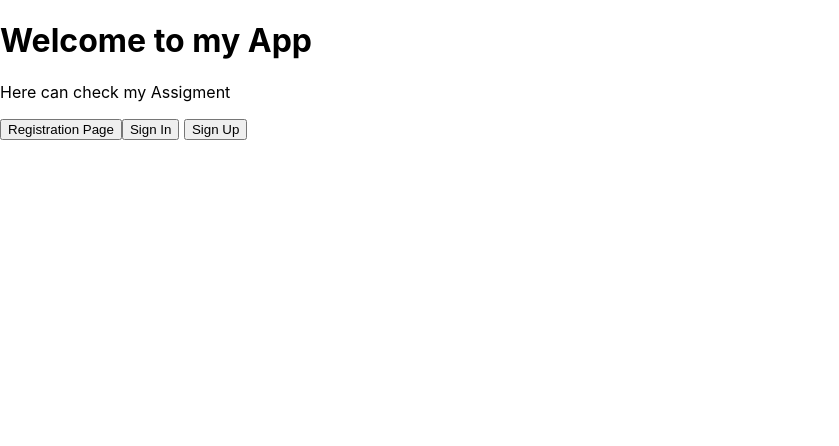
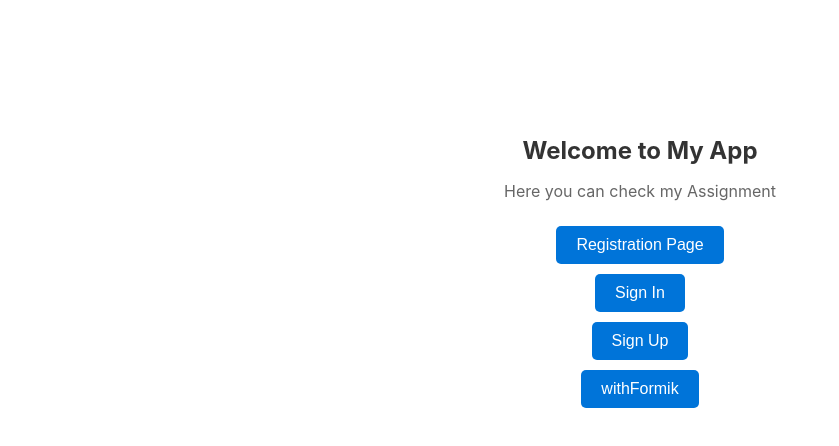
Before and after one commit to RidhoPutraBramantyo/react-form--assigment-from-eduwork-, a React (Create React App) app in the folder assigment-app/: page / in a window 1280 px wide. Shown: the top 446 px of the page, without its empty margins (0-839 px from the left). Built offline with nearby package versions, Linux system fonts and the light colour scheme.

Commit message:
update improvements of css

```diff
--- a/assigment-app/package.json
+++ b/assigment-app/package.json
@@ -6,11 +6,13 @@
     "@testing-library/jest-dom": "^5.17.0",
     "@testing-library/react": "^13.4.0",
     "@testing-library/user-event": "^13.5.0",
+    "formik": "^2.4.5",
     "react": "^18.2.0",
     "react-dom": "^18.2.0",
     "react-router-dom": "^6.17.0",
     "react-scripts": "5.0.1",
-    "web-vitals": "^2.1.4"
+    "web-vitals": "^2.1.4",
+    "yup": "^1.3.2"
   },
   "scripts": {
     "start": "react-scripts start",
--- a/assigment-app/src/App.jsx
+++ b/assigment-app/src/App.jsx
@@ -4,6 +4,7 @@ import HomePage from "./Pages/HomePage";
 import SignUp from "./components/SignUp";
 import SignIn from "./components/SignIn";
 import RegistrationForm from "./components/RegistrationForm";
+import WithFormik from "./components/WithFormik";
 
 function App() {
   return (
@@ -13,6 +14,7 @@ function App() {
         <Route path="/signup" element={<SignUp />} />
         <Route path="/signin" element={<SignIn />} />
         <Route path="/registration" element={<RegistrationForm />} />
+        <Route path="/withformik" element={<WithFormik />} />
       </Routes>
     </Router>
   );
--- a/assigment-app/src/Pages/HomePage.jsx
+++ b/assigment-app/src/Pages/HomePage.jsx
@@ -1,20 +1,24 @@
 import React from "react";
 import { Link } from "react-router-dom";
+import "../css/HomePage.css"; // Impor file CSS Anda
 
 const HomePage = () => {
   return (
-    <div>
-      <h1>Welcome to my App</h1>
-      <p>Here can check my Assigment</p>
-      <div>
+    <div className="home-page">
+      <h1 className="welcome-heading">Welcome to My App</h1>
+      <p className="app-description">Here you can check my Assignment</p>
+      <div className="button-container">
         <Link to="/registration">
-          <button>Registration Page</button>
+          <button className="registration-button">Registration Page</button>
         </Link>
         <Link to="/signin">
-          <button>Sign In</button>
+          <button className="signin-button">Sign In</button>
         </Link>{" "}
         <Link to="/signup">
-          <button>Sign Up</button>
+          <button className="signup-button">Sign Up</button>
+        </Link>
+        <Link to="/withFormik">
+          <button className="with-formik-button">withFormik</button>
         </Link>
       </div>
     </div>
--- a/assigment-app/src/components/RegistrationForm.jsx
+++ b/assigment-app/src/components/RegistrationForm.jsx
@@ -1,5 +1,5 @@
 import React from "react";
-import "../css/RegistrationForm.css";
+import "../css/RegistrationForm.css"; // Impor file CSS Anda
 
 export default class RegistrationForm extends React.Component {
   state = {
@@ -9,15 +9,10 @@ export default class RegistrationForm extends React.Component {
     alamat: "",
     member: false,
   };
+
   render() {
     return (
-      <div
-        style={{
-          margin: "100px auto",
-          border: "1px solid gray",
-          padding: "20px",
-        }}
-      >
+      <div className="registration-form-container">
         <form className="form">
           <label>
             Nama:{" "}
@@ -74,7 +69,7 @@ export default class RegistrationForm extends React.Component {
           </label>
           <br />
           <label>
-            <button>Submit</button>
+            <button className="submit-button">Submit</button>
           </label>
         </form>
       </div>
--- /dev/null
+++ b/assigment-app/src/components/WithFormik.jsx
@@ -0,0 +1,77 @@
+import React from "react";
+import { Formik, Field, Form, ErrorMessage } from "formik";
+import * as Yup from "yup";
+
+const WithFormik = () => {
+  return (
+    <div>
+      <h2>Registration Form</h2>
+      <Formik
+        initialValues={{
+          nama: "",
+          jurusan: "",
+          gender: "",
+          alamat: "",
+          member: false,
+        }}
+        validationSchema={Yup.object({
+          nama: Yup.string().required("Nama wajib diisi"),
+          jurusan: Yup.string().required("Jurusan wajib diisi"),
+          gender: Yup.string().required("Jenis kelamin wajib diisi"),
+          alamat: Yup.string().required("Alamat wajib diisi"),
+        })}
+        onSubmit={(values) => {
+          // Di sini Anda dapat mengirimkan data pendaftaran ke server atau menampilkan hasil ke komponen lain.
+          alert("Registrasi berhasil: " + JSON.stringify(values));
+        }}
+      >
+        <Form>
+          <div>
+            <label>Nama:</label>
+            <Field type="text" name="nama" />
+            <ErrorMessage name="nama" component="div" className="error" />
+          </div>
+
+          <div>
+            <label>Jurusan:</label>
+            <Field as="select" name="jurusan">
+              <option value="">Pilih Jurusan</option>
+              <option value="Teknik Informatika">Teknik Informatika</option>
+              <option value="Sistem Informasi">Sistem Informasi</option>
+              <option value="Desain Komunikasi Visual">
+                Desain Komunikasi Visual
+              </option>
+            </Field>
+            <ErrorMessage name="jurusan" component="div" className="error" />
+          </div>
+
+          <div>
+            <label>Jenis Kelamin:</label>
+            <Field type="radio" name="gender" value="Laki-Laki" /> Laki-laki
+            <Field type="radio" name="gender" value="Perempuan" /> Perempuan
+            <ErrorMessage name="gender" component="div" className="error" />
+          </div>
+
+          <div>
+            <label>Alamat:</label>
+            <Field as="textarea" name="alamat" />
+            <ErrorMessage name="alamat" component="div" className="error" />
+          </div>
+
+          <div>
+            <label>
+              Member:
+              <Field type="checkbox" name="member" />
+            </label>
+          </div>
+
+          <div>
+            <button type="submit">Submit</button>
+          </div>
+        </Form>
+      </Formik>
+    </div>
+  );
+};
+
+export default WithFormik;
--- /dev/null
+++ b/assigment-app/src/css/HomePage.css
@@ -0,0 +1,45 @@
+.home-page {
+  text-align: center;
+  margin: 100px auto;
+  padding: 20px;
+}
+
+.welcome-heading {
+  font-size: 24px;
+  color: #333;
+}
+
+.app-description {
+  font-size: 16px;
+  color: #666;
+  margin-bottom: 20px;
+}
+
+.button-container {
+  display: flex;
+  flex-direction: column;
+  align-items: center;
+}
+
+.registration-button,
+.signin-button,
+.signup-button,
+.with-formik-button {
+  background-color: #0074d9;
+  color: #fff;
+  border: none;
+  border-radius: 5px;
+  padding: 10px 20px;
+  margin: 5px;
+  cursor: pointer;
+  text-decoration: none;
+  font-size: 16px;
+  text-align: center;
+}
+
+.registration-button:hover,
+.signin-button:hover,
+.signup-button:hover,
+.with-formik-button:hover {
+  background-color: #0056b3;
+}
--- a/assigment-app/src/css/RegistrationForm.css
+++ b/assigment-app/src/css/RegistrationForm.css
@@ -0,0 +1,23 @@
+.registration-form-container {
+  margin: 100px auto;
+  border: 1px solid gray;
+  padding: 20px;
+}
+
+.form {
+  text-align: left;
+}
+
+.submit-button {
+  background-color: #0074d9;
+  color: #fff;
+  border: none;
+  border-radius: 5px;
+  padding: 10px 20px;
+  cursor: pointer;
+  font-size: 16px;
+}
+
+.submit-button:hover {
+  background-color: #0056b3;
+}
```
Also changed, not shown: 1 other file (tests, documents, lock files or other folders).
